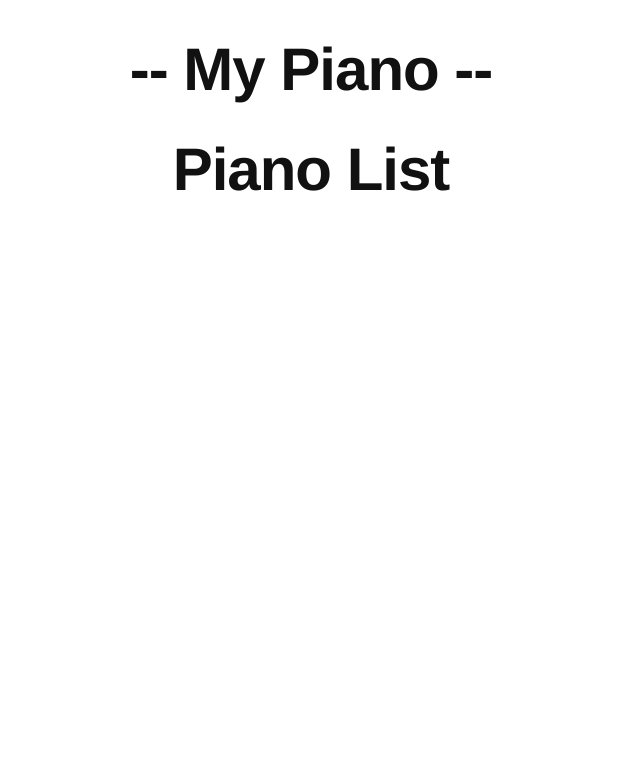
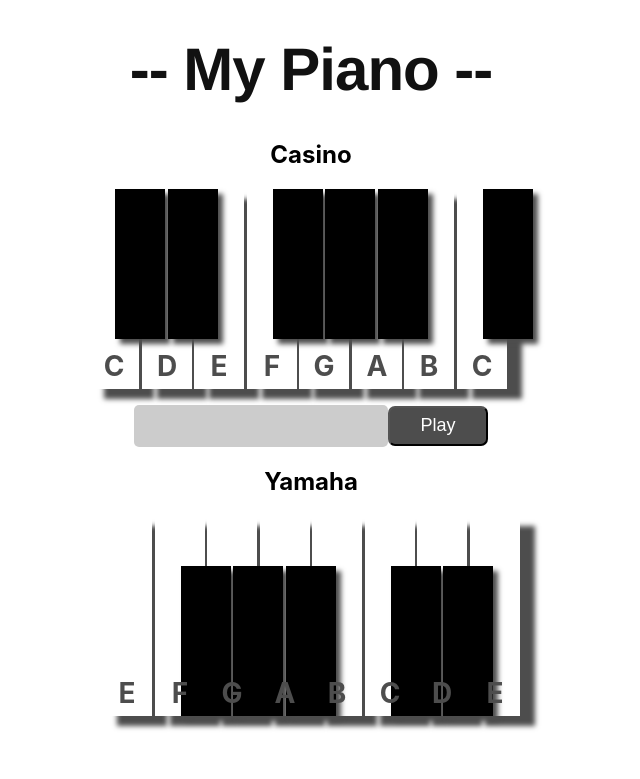
Before and after one commit to ocularminds/piano, a React (Create React App) app: page / in a window 1280 px wide. Shown: the top 779 px of the page, without its empty margins (329-969 px from the left). Built offline with nearby package versions, Linux system fonts and the light colour scheme.

Commit message:
added static components

```diff
--- a/src/app/App.css
+++ b/src/app/App.css
@@ -7,81 +7,9 @@ h1 {
   line-height: 1;
   text-align: center;
 }
-.black {
-  height: 150px;
-  width: 50px;
-  background-color: #000;
-  display: flex;
-  flex-direction: column;
-  box-shadow: 5px 5px 5px #4d4d4d;
-}
-.white {
-  height: 200px;
-  width: 50px;
-  border-color: #000;
-  border-style: solid 1px;
-  background-color: #fff;
-  display: flex;
-  flex-direction: column;
-  box-shadow: 15px 10px 5px #4d4d4d;
-}
-.key {
-  margin-top: auto;
-  width: 100%;
-  height: 20%;
-  text-align: center;
-  font-size: 28px;
-  font-weight: bold;
-  color: #4d4d4d;
-}
 .body {
   font-size: 28px;
 }
 .piano {
   display: inline-block;
 }
-.main {
-  text-align: center;
-}
-.controls {
-  margin-top: 65px;
-  display: flex;
-  flex-direction: column;
-}
-.controls-input {
-  margin-top: auto;
-  width: 100%;
-  height: 20%;
-  text-align: center;
-  font-size: 28px;
-  font-weight: bold;
-}
-.text-input {
-  font-size: 18px;
-  border-radius: 5px;
-  height: 40px;
-  background-color: #ccc;
-  border: 0px;
-  text-align: center;
-  width: 250px;
-  letter-spacing: 0.3em;
-}
-.btn {
-  font-size: 18px;
-  border-radius: 7px;
-  height: 40px;
-  width: 100px;
-  background-color: #4d4d4d;
-  color: #fff;
-}
-.black:hover {
-  background-color: #1a1a1a;
-  color: #8c8c8c;
-}
-.white:hover {
-  background-color: #737373;
-  color: #fff;
-}
-.key-hover {
-  color: #fff;
-}
--- a/src/app/App.js
+++ b/src/app/App.js
@@ -5,7 +5,15 @@ import PianoList from '../components/piano/PianoList';
 class App extends React.Component {
   constructor(props) {
     super(props);
-    this.state = {pianos: 1, keyboards: [], classNames: []};
+    this.state = {
+      pianos: [
+        {name: 'Casino', keyPads: ['C', 'D', 'E', 'F', 'G', 'A', 'B', 'C']},
+        {name: 'Yamaha', keyPads: ['E', 'F', 'G', 'A', 'B', 'C', 'D', 'E']},
+        {name: 'Korg', keyPads: ['A', 'B', 'C', 'D', 'E', 'F', 'G', 'A']},
+      ],
+      keyPads: [],
+      classNames: [],
+    };
   }
 
   onKeyboardClick(key) {}
@@ -16,7 +24,7 @@ class App extends React.Component {
     return (
       <>
         <h1>-- My Piano --</h1>
-        <PianoList />
+        <PianoList pianos={this.state.pianos} />
       </>
     );
   }
--- /dev/null
+++ b/src/components/controls/Controls.css
@@ -0,0 +1,31 @@
+.controls {
+  margin-top: 65px;
+  display: flex;
+  flex-direction: column;
+}
+.controls-input {
+  margin-top: auto;
+  width: 100%;
+  height: 20%;
+  text-align: center;
+  font-size: 28px;
+  font-weight: bold;
+}
+.text-input {
+  font-size: 18px;
+  border-radius: 5px;
+  height: 40px;
+  background-color: #ccc;
+  border: 0px;
+  text-align: center;
+  width: 250px;
+  letter-spacing: 0.3em;
+}
+.controls-button {
+  font-size: 18px;
+  border-radius: 7px;
+  height: 40px;
+  width: 100px;
+  background-color: #4d4d4d;
+  color: #fff;
+}
--- /dev/null
+++ b/src/components/controls/Controls.js
@@ -0,0 +1,16 @@
+import React from 'react';
+import './Controls.css';
+
+class Controls extends React.Component {
+  render() {
+    return (
+      <div className="controls">
+        <div className="controls-input">
+          <input value="" className="text-input" />
+          <button className="controls-button">Play</button>
+        </div>
+      </div>
+    );
+  }
+}
+export default Controls;
--- /dev/null
+++ b/src/components/keyboard/Keyboard.css
@@ -0,0 +1,38 @@
+.black {
+  height: 150px;
+  width: 50px;
+  background-color: #000;
+  display: flex;
+  flex-direction: column;
+  box-shadow: 5px 5px 5px #4d4d4d;
+}
+.white {
+  height: 200px;
+  width: 50px;
+  border-color: #000;
+  border-style: solid 1px;
+  background-color: #fff;
+  display: flex;
+  flex-direction: column;
+  box-shadow: 15px 10px 5px #4d4d4d;
+}
+.key {
+  margin-top: auto;
+  width: 100%;
+  height: 20%;
+  text-align: center;
+  font-size: 28px;
+  font-weight: bold;
+  color: #4d4d4d;
+}
+.black:hover {
+  background-color: #1a1a1a;
+  color: #8c8c8c;
+}
+.white:hover {
+  background-color: #737373;
+  color: #fff;
+}
+.key-hover {
+  color: #fff;
+}
--- a/src/components/keyboard/KeyboardList.js
+++ b/src/components/keyboard/KeyboardList.js
@@ -1,8 +1,48 @@
 import React from 'react';
+import './Keyboard.css';
 
 class KeyboardList extends React.Component {
   render() {
-    return <h1>KeyboardList</h1>;
+    return (
+      <div className="piano">
+        {this.props.keyPads &&
+          this.props.keyPads.map((pad, index) => {
+            const zIndex = index + 1;
+            const top = index === 0 ? 0 : -200;
+            const left = Math.ceil(index * 52.5);
+            const stylePads = {
+              marginLeft: `${left}px`,
+              zIndex: `${zIndex}`,
+              marginTop: `${top}px`,
+            };
+            return (
+              <div className="white" style={stylePads} key={index}>
+                <div className="key">{pad}</div>
+              </div>
+            );
+          })}
+        {this.props.keyPads &&
+          this.props.keyPads.map((pad, index) => {
+            const zIndex = index + 1 + this.props.keyPads.length;
+            const top = index === 0 ? -200 : -150;
+            const left = Math.ceil(index * 52.5) + 26;
+            const label = pad + '#';
+            const semitone = pad === 'E' || pad === 'B';
+            const stylePads = {
+              marginLeft: `${left}px`,
+              zIndex: `${zIndex}`,
+              marginTop: `${top}px`,
+            };
+            return semitone ? (
+              <></>
+            ) : (
+              <div className="black" style={stylePads} key={index}>
+                <div>{label}</div>
+              </div>
+            );
+          })}
+      </div>
+    );
   }
 }
 
--- /dev/null
+++ b/src/components/piano/Piano.css
@@ -0,0 +1,3 @@
+.main {
+  text-align: center;
+}
--- a/src/components/piano/Piano.js
+++ b/src/components/piano/Piano.js
@@ -1,9 +1,18 @@
 import React from 'react';
+import './Piano.css';
+import Controls from '../controls/Controls';
+import KeyboardList from '../keyboard/KeyboardList';
 
-class Piano extends React.Component{
-    render(){
-        return(<h1>Piano</h1>);
-    }
+class Piano extends React.Component {
+  render() {
+    return (
+      <div className="main">
+          <h2>{this.props.model.name}</h2>
+        <KeyboardList keyPads={this.props.model.keyPads}/>
+        <Controls />
+      </div>
+    );
+  }
 }
 
 export default Piano;
--- a/src/components/piano/PianoList.js
+++ b/src/components/piano/PianoList.js
@@ -1,9 +1,17 @@
 import React from 'react';
+import Piano from './Piano';
 
-class PianoList extends React.Component{
-    render(){
-        return (<h1>Piano List</h1>)
-    }
+class PianoList extends React.Component {
+  render() {
+    return (
+      <>
+        {this.props.pianos &&
+          this.props.pianos.map((piano, index) => {
+            return <Piano key={index} model={piano} />;
+          })}
+      </>
+    );
+  }
 }
 
 export default PianoList;
```
